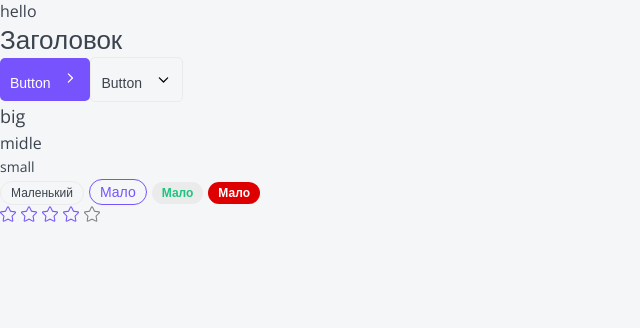
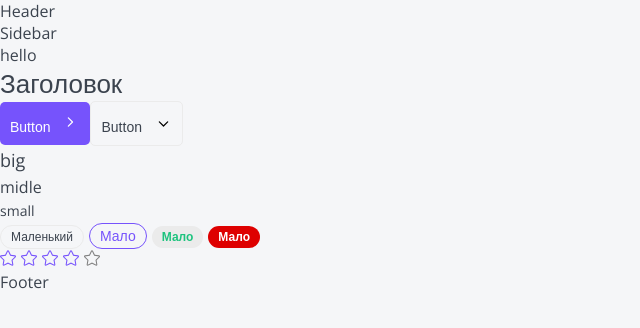
Before and after one commit to BRIT47rus/NextPSH, a Next.js app: page / in a window 1280 px wide. Shown: the top 328 px of the page, without its empty margins (0-640 px from the left). Built offline with nearby package versions, Linux system fonts and the light colour scheme.

Commit message:
HOC started

```diff
--- /dev/null
+++ b/app/(site)/components/Footer/Footer.props.ts
@@ -0,0 +1,5 @@
+/* eslint-disable @typescript-eslint/no-empty-object-type */
+import { DetailedHTMLProps, HTMLAttributes } from 'react';
+
+export interface IFooterProps
+    extends DetailedHTMLProps<HTMLAttributes<HTMLDivElement>, HTMLDivElement> {}
--- /dev/null
+++ b/app/(site)/components/Footer/Footer.tsx
@@ -0,0 +1,8 @@
+import React from 'react';
+import { IFooterProps } from './Footer.props';
+
+const Footer = ({ ...props }: IFooterProps) => {
+    return <div {...props}>Footer</div>;
+};
+
+export default Footer;
--- /dev/null
+++ b/app/(site)/components/Header/Header.props.ts
@@ -0,0 +1,5 @@
+/* eslint-disable @typescript-eslint/no-empty-object-type */
+import { DetailedHTMLProps, HTMLAttributes } from 'react';
+
+export interface IHeaderProps
+    extends DetailedHTMLProps<HTMLAttributes<HTMLDivElement>, HTMLDivElement> {}
--- /dev/null
+++ b/app/(site)/components/Header/Header.tsx
@@ -0,0 +1,8 @@
+import React from 'react';
+import { IHeaderProps } from './Header.props';
+
+const Header = ({ ...props }: IHeaderProps) => {
+    return <div {...props}>Header</div>;
+};
+
+export default Header;
--- /dev/null
+++ b/app/(site)/components/Sidebar/Sidebar.props.ts
@@ -0,0 +1,5 @@
+/* eslint-disable @typescript-eslint/no-empty-object-type */
+import { DetailedHTMLProps, HTMLAttributes } from 'react';
+
+export interface ISidebarProps
+    extends DetailedHTMLProps<HTMLAttributes<HTMLDivElement>, HTMLDivElement> {}
--- /dev/null
+++ b/app/(site)/components/Sidebar/Sidebar.tsx
@@ -0,0 +1,8 @@
+import React from 'react';
+import { ISidebarProps } from './Sidebar.props';
+
+const Sidebar = ({ ...props }: ISidebarProps) => {
+    return <div {...props}>Sidebar</div>;
+};
+
+export default Sidebar;
--- a/app/layout.tsx
+++ b/app/layout.tsx
@@ -1,10 +1,13 @@
+import Footer from './(site)/components/Footer/Footer';
+import Header from './(site)/components/Header/Header';
+import Sidebar from './(site)/components/Sidebar/Sidebar';
 import './globals.css';
 import { Open_Sans } from 'next/font/google';
 
 const inter = Open_Sans({ subsets: ['latin'] });
 
 export const metadata = {
-    title: 'Проект',
+    title: 'Главная',
     description: 'Мой первый проект на NextJS',
 };
 export default function RootLayout({
@@ -14,7 +17,12 @@ export default function RootLayout({
 }) {
     return (
         <html lang="ru">
-            <body className={inter.className}>{children}</body>
+            <body className={inter.className}>
+                <Header />
+                <Sidebar />
+                <div>{children}</div>
+                <Footer />
+            </body>
         </html>
     );
 }
```
Also changed, not shown: app/(site)/layout.tsx (added, +20 -0 lines), app/(site)/components/Footer/Footer.module.css (added), app/(site)/components/Header/Header.module.css (added), app/(site)/components/Sidebar/Sidebar.module.css (added), 1 other file (tests, documents, lock files or other folders).
